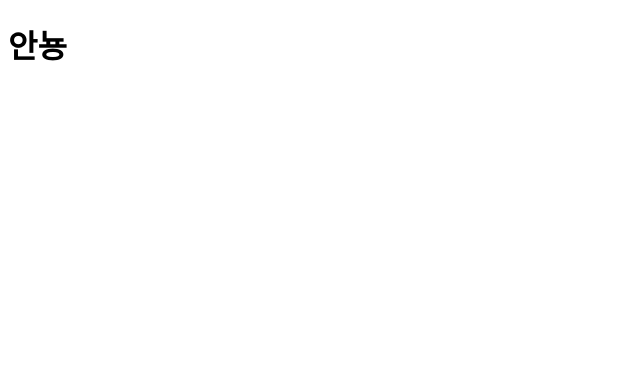
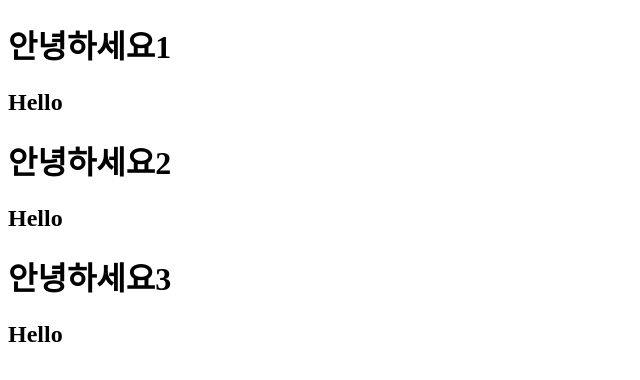
Before and after one commit to SEDO11/nc_clone1_chrome, a plain HTML site: page index.html in a window 1280 px wide. Shown: the whole page, without its empty margins (0-640 px from the left). Drawn offline with Linux system fonts and the light colour scheme.

Commit message:
220131 쿼리셀렉터

```diff
--- a/app.js
+++ b/app.js
@@ -205,5 +205,11 @@
 //     PRINT.innerHTML = '장년층'
 // }
 
-const title = document.getElementById('title')
-title.innerText = "안뇽"
+// const title = document.getElementById('title')
+// title.innerText = "안뇽"
+
+const SELECT = document.querySelector(".hello h1")
+const SELECT_ALL = document.querySelectorAll(".hello h1")
+
+console.log(SELECT)
+console.log(SELECT_ALL)
--- a/index.html
+++ b/index.html
@@ -7,7 +7,18 @@
     <title>경고창</title>
 </head>
 <body>
-    <h1 id="title">안녕하세요</h1>
+    <div class="hello">
+        <h1>안녕하세요1</h1>
+        <h2>Hello</h2>
+    </div>
+    <div class="hello">
+        <h1>안녕하세요2</h1>
+        <h2>Hello</h2>
+    </div>
+    <div class="hello">
+        <h1>안녕하세요3</h1>
+        <h2>Hello</h2>
+    </div>
     <span id="print"></span>
     <script src="app.js"></script>
 </body>
```
